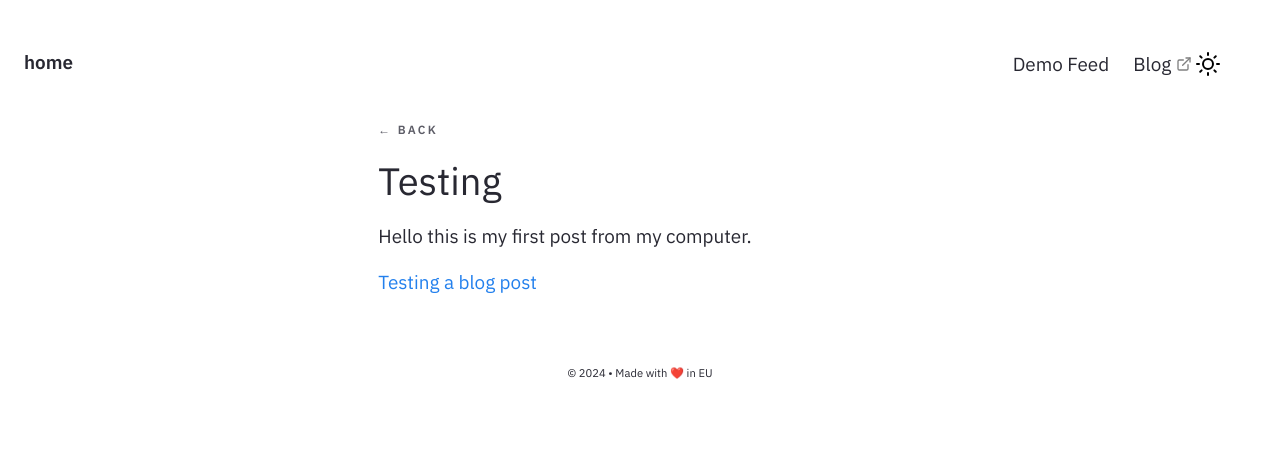
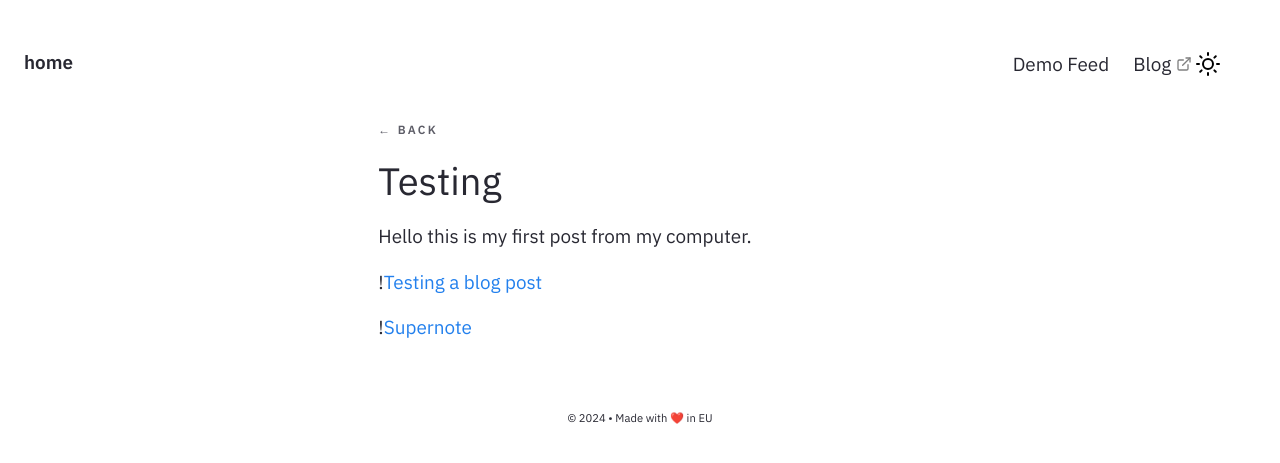
Before and after one commit to vladcampos/vladcampos.github.io, a Jekyll site: the page built from _notes/Public/Testing.md, in a window 1280 px wide. Shown: the top 463 px of the page. Built offline with Jekyll 4.4.1, drawn with Linux system fonts in a browser that asks for light colours.

```diff
--- a/_notes/Public/Testing.md
+++ b/_notes/Public/Testing.md
@@ -5,4 +5,6 @@ date: 2024-12-15
 ---
 Hello this is my first post from my computer.
 
-[[Testing a blog post]]
+![[Testing a blog post]]
+
+![[Supernote]]
```
Also changed, not shown: _notes/Blog/Supernote.md (line endings or trailing spaces).
